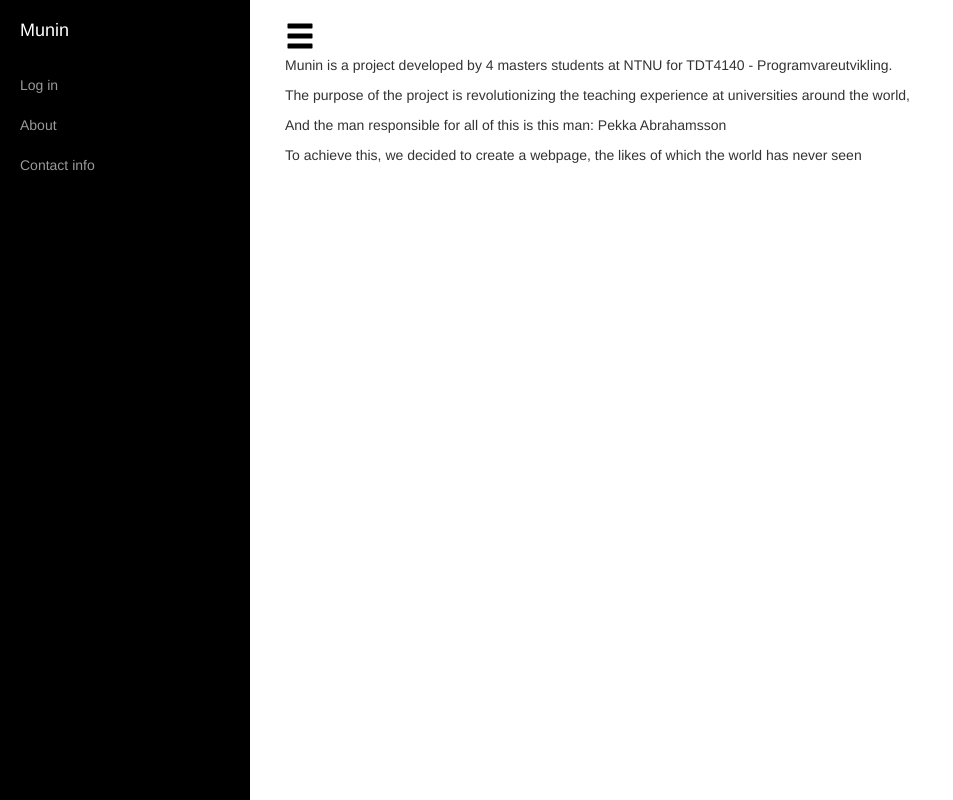
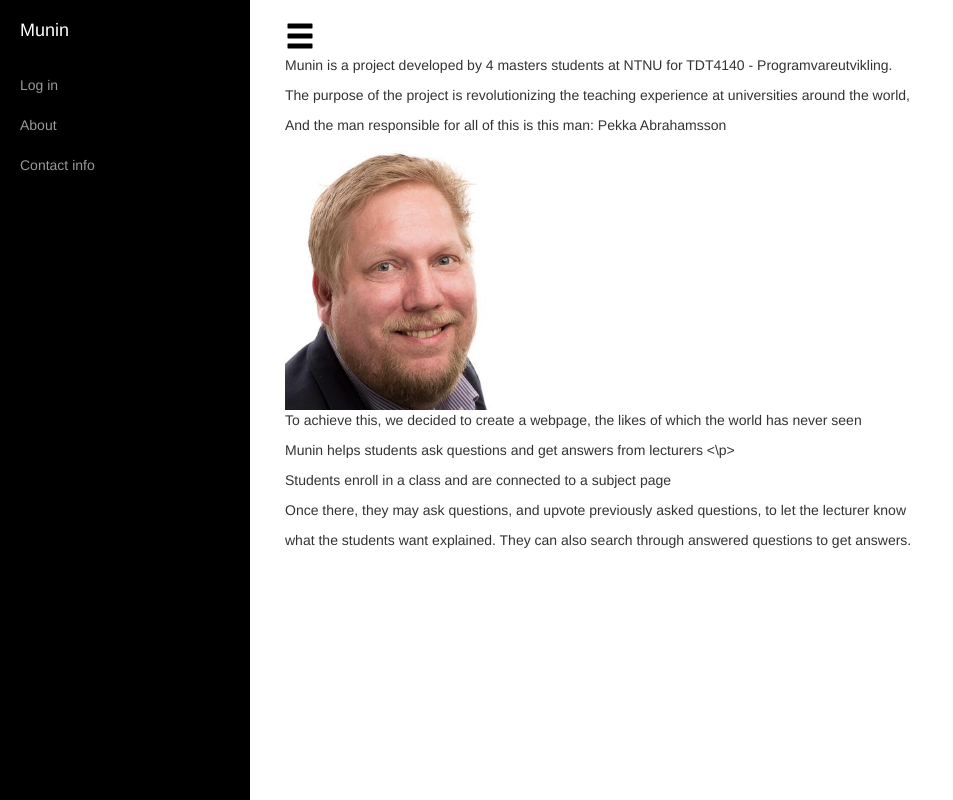
Before and after one commit to Strand94/Munin, a Django app: page /about/ in a window 1280 px wide. Shown: the whole page, without its empty margins (0-953 px from the left). Run offline with Django 3.2, Linux system fonts and the light colour scheme; some libraries are stand-ins or nearby versions.

Commit message:
More info

```diff
--- a/templates/staticpages/about.html
+++ b/templates/staticpages/about.html
@@ -1,12 +1,17 @@
 <! About the project, team, and task>
 {% extends "base.html" %}
+{% load static %}
 {% block title %}About{% endblock %}
 {% block content %}
     <p> Munin is a project developed by 4 masters students at NTNU for TDT4140 - Programvareutvikling. </p>
     <p> The purpose of the project is revolutionizing the teaching experience at universities around the world, </p>
     <p> And the man responsible for all of this is this man: Pekka Abrahamsson</p>
+    <img src="{% static "images/pekka.jpg" %}" alt="Pekka Abrahamsson" style="width:265px;height:265px;">
     <p> To achieve this, we decided to create a webpage, the likes of which the world has never seen</p>
-    <p> </p>
+    <p> Munin helps students ask questions and get answers from lecturers <\p>
+    <p> Students enroll in a class and are connected to a subject page</p>
+    <p> Once there, they may ask questions, and upvote previously asked questions, to let the lecturer know</p>
+    <p> what the students want explained. They can also search through answered questions to get answers.</p>
 
 
 
```
Also changed, not shown: static/images/pekka.jpg (added).
